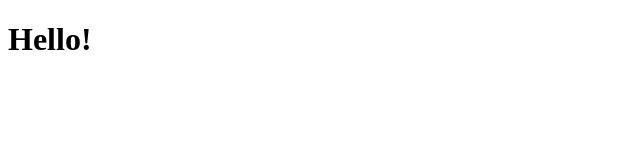
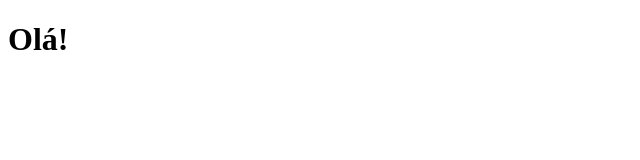
Before and after one commit to SamuelRios/mywebsite, a plain HTML site: page site/index.html in a window 1280 px wide. Shown: the full height of the page, 0-640 px from the left. Drawn offline with Linux system fonts and the light colour scheme.

Commit message:
Hello change

```diff
--- a/site/index.html
+++ b/site/index.html
@@ -4,6 +4,6 @@
         <title>Meu site</title>
     </head>
     <body>
-        <h1>Hello!</h1>
+        <h1>Olá!</h1>
     </body>
 </html>
```
